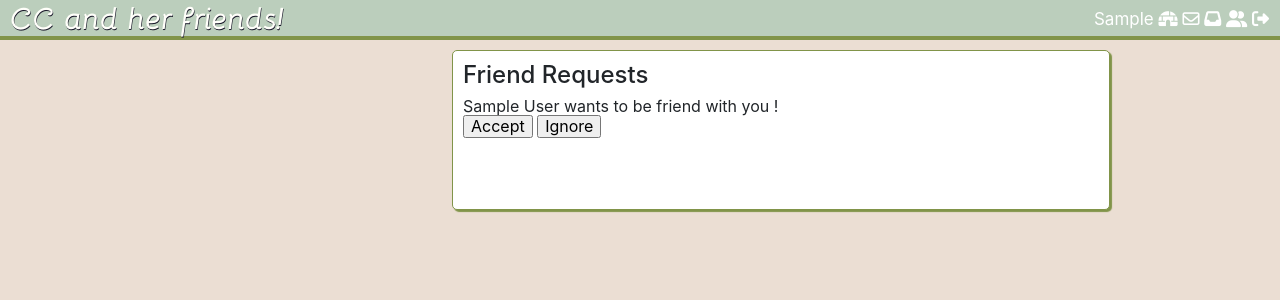
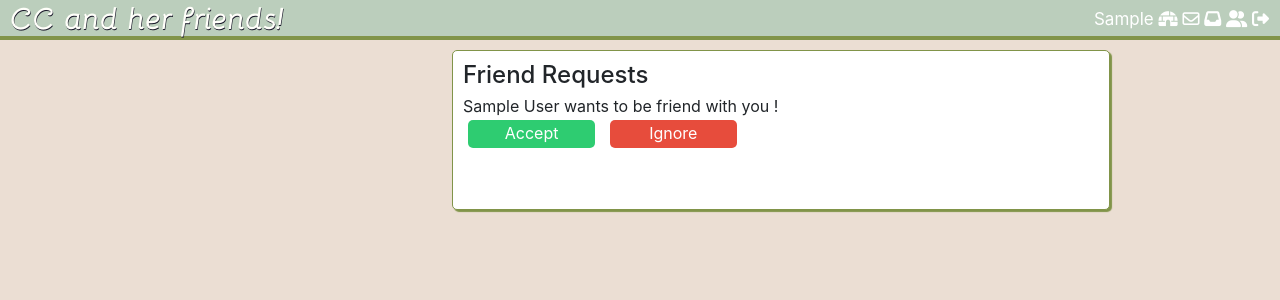
Before and after one commit to Ccbirdy/A-social-network, a PHP site: page /requests.php in a window 1280 px wide. Shown: the top 300 px of the page. Run offline with PHP 8.4, Linux system fonts and the light colour scheme; the visitor is signed in with stand-in values (Sample User, id 1); tables that the repository leaves empty or names only in its code hold one stand-in row (values such as "Sample post"); some libraries are stand-ins or nearby versions.

Commit message:
accept button style

```diff
--- a/assets/css/style.css
+++ b/assets/css/style.css
@@ -293,3 +293,43 @@ textarea:focus {
 	border: none;
 	color: #fff;
 }
+
+#accept_button {
+	width: 20%;
+	height: 28px;
+	border-radius: 5px;
+	margin: 5px;
+	border: none;
+	color: #fff;
+	background-color: #2ecc71;
+}
+#ignore_button {
+	width: 20%;
+	height: 28px;
+	border-radius: 5px;
+	margin: 5px;
+	border: none;
+	color: #fff;
+	background-color: #e74c3c;
+}
+.delete_button {
+	height: 22px;
+	width: 22px;
+	padding: 0;
+	float: right;
+	border-radius: 4px;
+	right: -15px;
+	position: relative;
+}
+.profile_main_column {
+	min-width: 675px;
+	float: left;
+	width: 70%;
+	z-index: -1;
+
+}
+
+.profile_info_bottom {
+	margin: 10 0 0 7px;
+
+}
--- a/includes/header.php
+++ b/includes/header.php
@@ -59,7 +59,7 @@ else {
 					<i class="fas fa-inbox"></i>
 				</a>
 
-				<a href="#">
+				<a href="requests.php">
 					<i class="fas fa-user-friends"></i>
 				</a>
 
--- a/index.php
+++ b/index.php
@@ -1,7 +1,7 @@
 <?php
-include("includes/header.php");
-include("includes/classes/User.php");
-include("includes/classes/Post.php");
+include_once("includes/header.php");
+include_once("includes/classes/User.php");
+include_once("includes/classes/Post.php");
 //session_destroy();
 
 
```
